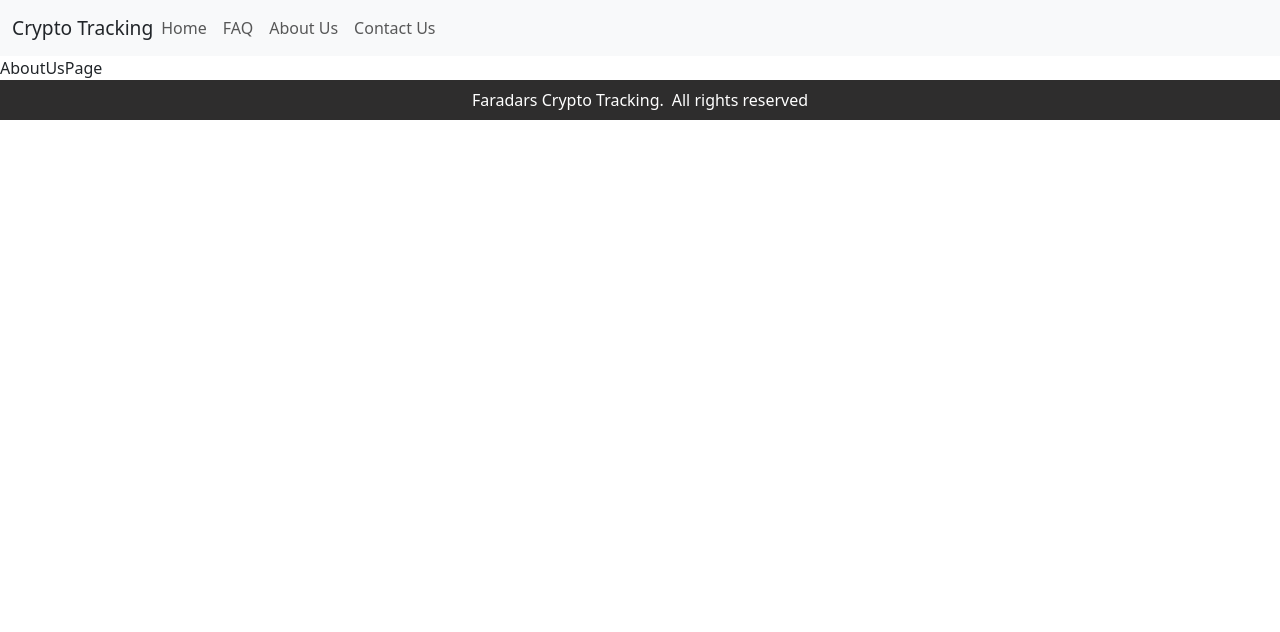
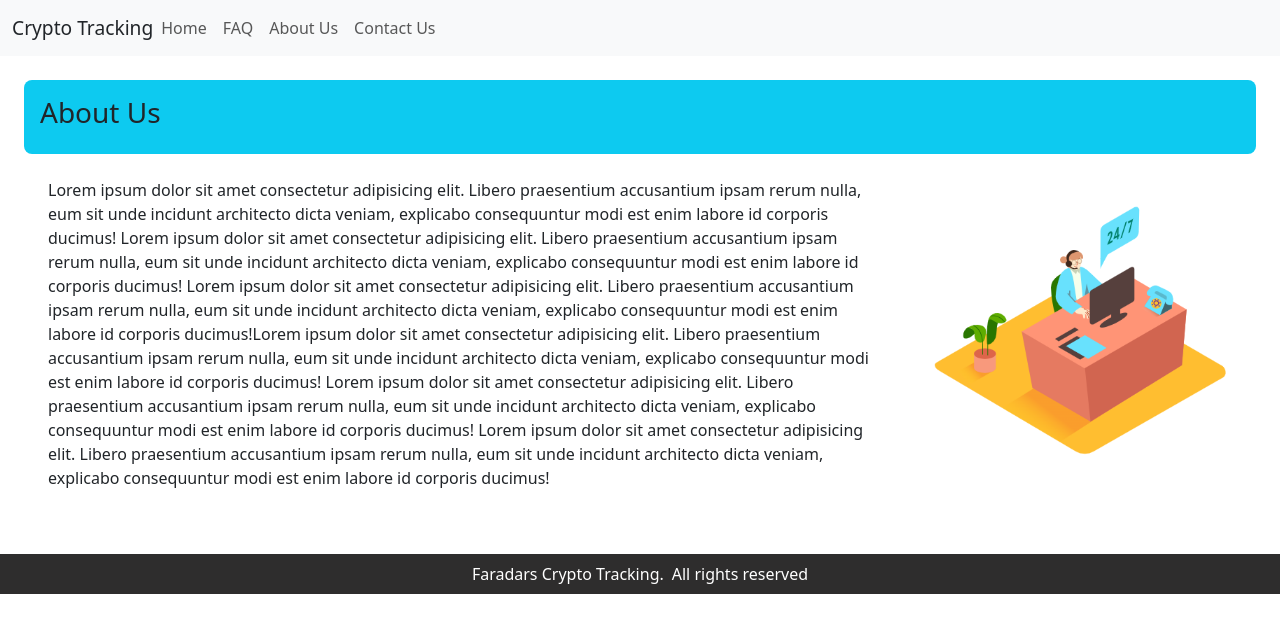
Before and after one commit to hannanehhh16/digital-currency, a React (Create React App) app: page /about-us in a window 1280 px wide. Shown: the top 632 px of the page. Built offline with nearby package versions, Linux system fonts and the light colour scheme.

Commit message:
made about-us page

```diff
--- a/src/pages/About-us.Page.jsx
+++ b/src/pages/About-us.Page.jsx
@@ -1,7 +1,19 @@
 import React from 'react'
-
+import aboutImg from "../assets/images/about.png"
 export default function AboutUsPage() {
     return (
-        <div>AboutUsPage</div>
+        <div className='m-4'>
+            <div className="p-3 bg-info rounded-3">
+                <h3>About Us</h3>
+            </div>
+            <div className="d-md-flex d-flex-column alight-item-center justify-content-center">
+                <div className="d-flex alight-item-center justify-content-center m-4">
+                    <p>Lorem ipsum dolor sit amet consectetur adipisicing elit. Libero praesentium accusantium ipsam rerum nulla, eum sit unde incidunt architecto dicta veniam, explicabo consequuntur modi est enim labore id corporis ducimus! Lorem ipsum dolor sit amet consectetur adipisicing elit. Libero praesentium accusantium ipsam rerum nulla, eum sit unde incidunt architecto dicta veniam, explicabo consequuntur modi est enim labore id corporis ducimus! Lorem ipsum dolor sit amet consectetur adipisicing elit. Libero praesentium accusantium ipsam rerum nulla, eum sit unde incidunt architecto dicta veniam, explicabo consequuntur modi est enim labore id corporis ducimus!Lorem ipsum dolor sit amet consectetur adipisicing elit. Libero praesentium accusantium ipsam rerum nulla, eum sit unde incidunt architecto dicta veniam, explicabo consequuntur modi est enim labore id corporis ducimus! Lorem ipsum dolor sit amet consectetur adipisicing elit. Libero praesentium accusantium ipsam rerum nulla, eum sit unde incidunt architecto dicta veniam, explicabo consequuntur modi est enim labore id corporis ducimus! Lorem ipsum dolor sit amet consectetur adipisicing elit. Libero praesentium accusantium ipsam rerum nulla, eum sit unde incidunt architecto dicta veniam, explicabo consequuntur modi est enim labore id corporis ducimus!</p>
+                </div>
+                <div className="d-flex alight-item-center justify-content-center">
+                    <img className="about-img" src={aboutImg} alt="about" />
+                </div>
+            </div>
+        </div>
     )
 }
--- a/src/pages/Faq.Page.jsx
+++ b/src/pages/Faq.Page.jsx
@@ -4,7 +4,7 @@ export default function FaqPage() {
     return (
         <div>
             <div class="accordion" id="accordionExample">
-                <div class="accordion-item">
+                <div class="accordion-item ">
                     <h2 class="accordion-header">
                         <button class="accordion-button" type="button" data-bs-toggle="collapse" data-bs-target="#collapseOne" aria-expanded="true" aria-controls="collapseOne">
                             QUASTION 1
```
